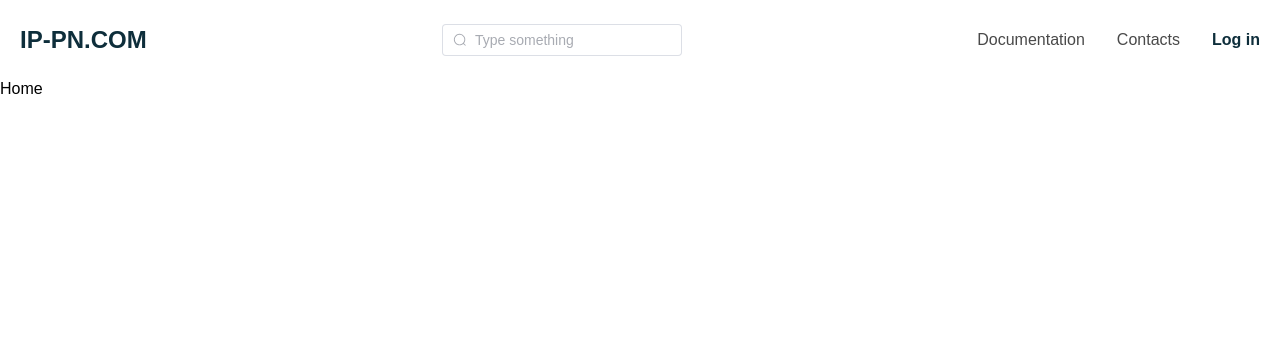
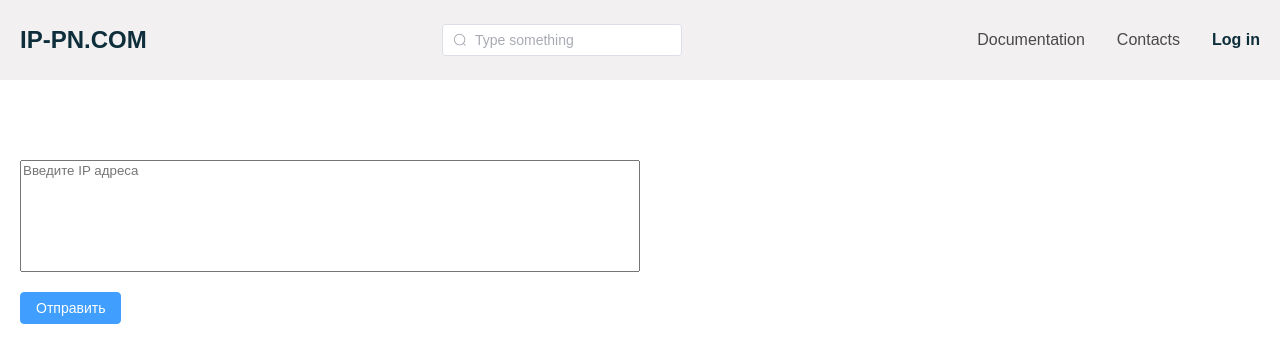
Before and after one commit to eleskin/ip-check, a Vue app: page / in a window 1280 px wide. Shown: the top 362 px of the page. Built offline with nearby package versions, Linux system fonts and the light colour scheme.

Commit message:
Added textarea

```diff
--- a/components.d.ts
+++ b/components.d.ts
@@ -8,6 +8,7 @@ export {}
 declare module 'vue' {
   export interface GlobalComponents {
     AppHeader: typeof import('./src/components/AppHeader.vue')['default']
+    ElButton: typeof import('element-plus/es')['ElButton']
     ElInput: typeof import('element-plus/es')['ElInput']
     RouterLink: typeof import('vue-router')['RouterLink']
     RouterView: typeof import('vue-router')['RouterView']
--- a/src/assets/main.css
+++ b/src/assets/main.css
@@ -1 +1,8 @@
 @import './base.css';
+
+.container {
+  max-width: 1280px;
+  width: 100%;
+  margin: 0 auto;
+  padding: 0 20px;
+}
--- a/src/components/AppHeader.vue
+++ b/src/components/AppHeader.vue
@@ -1,5 +1,6 @@
 <template>
   <header class="AppHeader">
+    <div class="container AppHeader__container">
       <div class="AppHeader__logo">
         <router-link to="/">IP-PN.COM</router-link>
       </div>
@@ -22,6 +23,7 @@
           <router-link to="">Log in</router-link>
         </li>
       </ul>
+    </div>
   </header>
 </template>
 
@@ -35,14 +37,15 @@ const searchValue = ref('');
 <style>
   .AppHeader {
     width: 100%;
+    padding: 24px 0;
+    background-color: #f2f0f0;
+  }
+
+  .AppHeader__container {
     display: flex;
     flex-direction: row;
     justify-content: space-between;
     align-items: center;
-    max-width: 1280px;
-    width: 100%;
-    margin: 0 auto;
-    padding: 24px 20px;
   }
 
   .AppHeader__logo a {
--- a/src/views/AppHome.vue
+++ b/src/views/AppHome.vue
@@ -1,11 +1,36 @@
 <template>
-	<div>Home</div>
+	<div class="AppHome">
+		<div class="container AppHome__container">
+			<form @submit.prevent="handleFormSubmit" class="AppHome__form">
+				<textarea placeholder="Введите IP адреса"></textarea>
+				<el-button type="primary" native-type="submit">Отправить</el-button>
+			</form>
+		</div>
+	</div>
 </template>
 
 <script setup lang="ts">
-
+const handleFormSubmit = () => {
+	console.log('Click')
+};
 </script>
 
 <style>
+  .AppHome {
+    padding: 80px 0 20px 0;
+	}
 
+	.AppHome__form {
+		display: flex;
+		flex-direction: column;
+		align-items: flex-start;
+		grid-row-gap: 20px;
+	}
+
+	.AppHome__form textarea {
+		max-width: 620px;
+		width: 100%;
+		height: 112px;
+		resize: none;
+	}
 </style>
```
Lines whose indentation alone changed are shown as unchanged.
